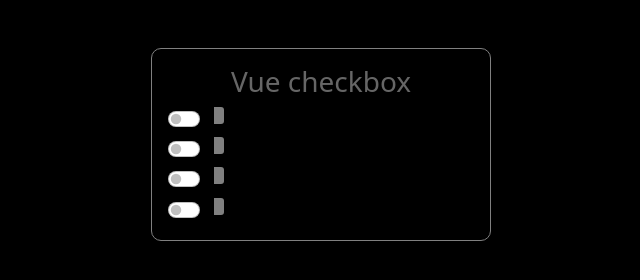
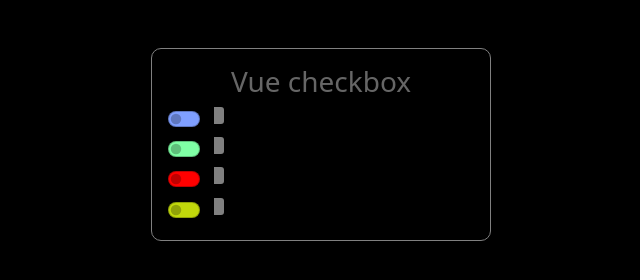
Before and after one commit to hasansakalli/vue-checkbox, a plain HTML site: page index.html in a window 1280 px wide. Shown: the whole page, without its empty margins (319-959 px from the left). Drawn offline with nearby package versions, Linux system fonts and the light colour scheme.

Commit message:
Update style.css

```diff
--- a/style.css
+++ b/style.css
@@ -83,3 +83,15 @@ h3{
     text-align: center;
     color: rgba(128, 128, 128, 0.801);
 }
+.bg1{
+    background-color: rgb(127, 159, 255);
+}
+.bg2{
+    background-color: rgb(127, 255, 165);
+}
+.bg3{
+    background-color: red;
+}
+.bg4{
+    background-color: rgb(193, 216, 11);
+}
```
